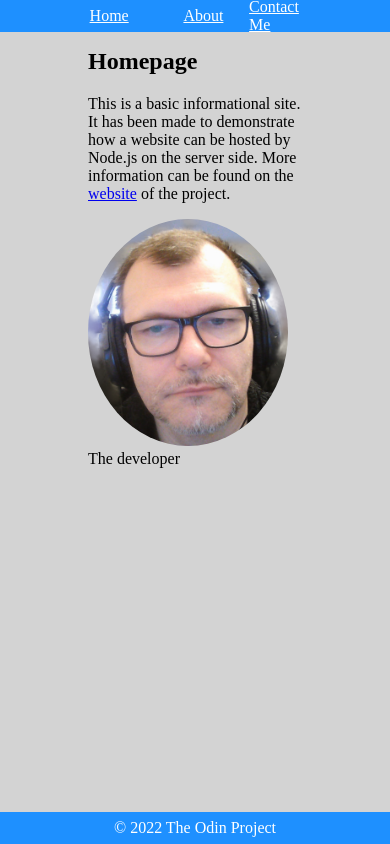
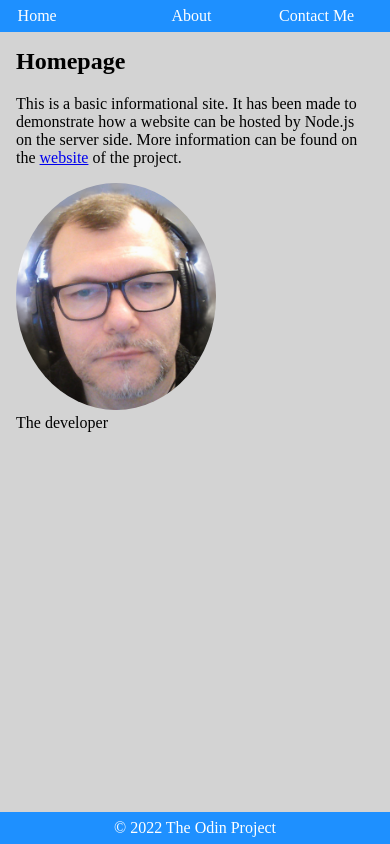
Before and after one commit to AlexErdei73/basic-informational-site, a website: page public/index.html in a window 390 px wide. Drawn offline with Linux system fonts and the light colour scheme.

Commit message:
Add media query for mobile devices

```diff
--- a/public/css/styles.css
+++ b/public/css/styles.css
@@ -31,11 +31,12 @@ li {
 
 ul :nth-child(1) {
   flex: 1 1 10rem;
-    margin-left: .3rem;
+  margin-left: 0.3rem;
 }
 
 li a {
   color: white;
+  text-decoration: none;
 }
 
 li a:hover {
@@ -71,7 +72,7 @@ article.fade-out {
   animation: fadeOut 300ms ease-in;
 }
 
-img{
+img {
   border-radius: 50%;
 }
 
@@ -96,3 +97,13 @@ img{
     transform: translateX(3rem);
   }
 }
+
+@media (max-width: 600px) {
+  article {
+    margin: 3rem 0.5rem;
+  }
+
+  ul {
+    margin: 0 0.5rem;
+  }
+}
```
Lines whose indentation alone changed are shown as unchanged.
